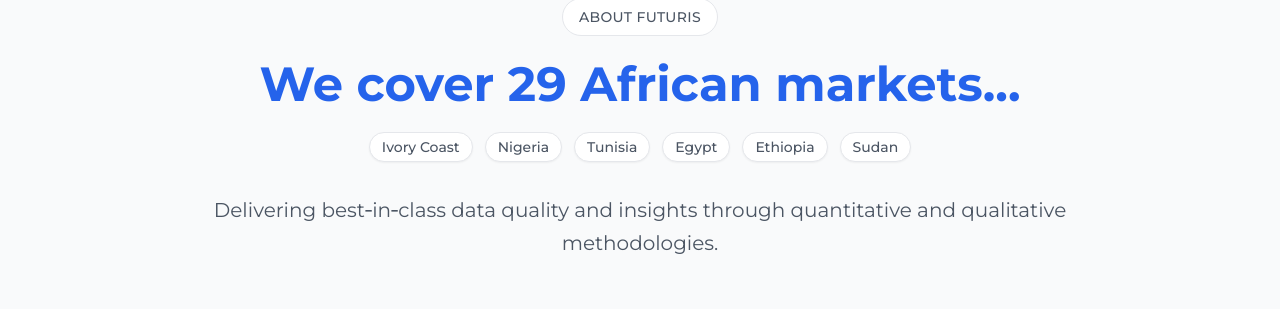
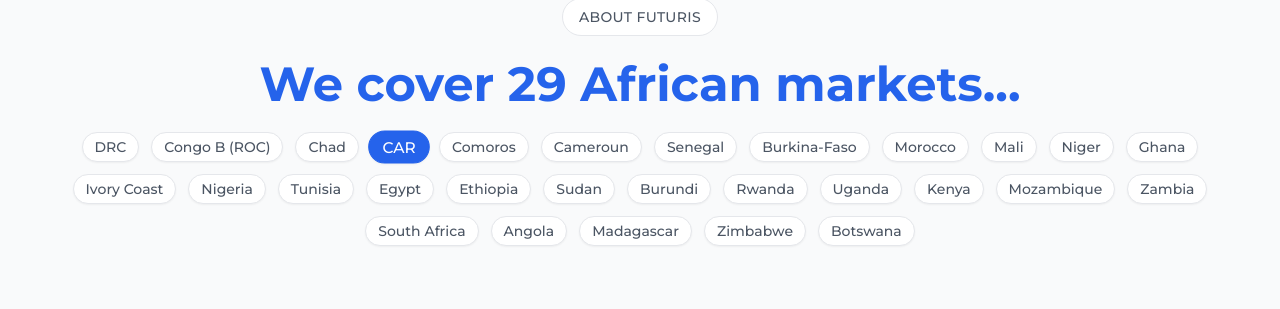
Before and after one commit to Jiwe-Holding/Futuris-Site, a React (Vite) app: page / in a window 1280 px wide. Shown: the part 2533-2842 px from the top of the page. Built offline with nearby package versions, Linux system fonts and the light colour scheme.

Commit message:
Update About.tsx

```diff
--- a/src/components/About.tsx
+++ b/src/components/About.tsx
@@ -82,24 +82,14 @@ const About: React.FC = () => {
     "Botswana"
   ];
 
-  // Animation des pays
+  // Animation des pays - affichage de tous les pays
   useEffect(() => {
     const interval = setInterval(() => {
-      setCurrentCountryIndex(prev => (prev + 6) % africanCountries.length);
-    }, 3000); // Change toutes les 3 secondes
+      setCurrentCountryIndex(prev => (prev + 1) % africanCountries.length);
+    }, 2000); // Change toutes les 2 secondes
 
     return () => clearInterval(interval);
   }, []);
-
-  // Fonction pour obtenir les 6 pays actuels
-  const getCurrentCountries = () => {
-    const countries = [];
-    for (let i = 0; i < 6; i++) {
-      const index = (currentCountryIndex + i) % africanCountries.length;
-      countries.push(africanCountries[index]);
-    }
-    return countries;
-  };
 
   return (
     <section id="about" className="py-20 bg-gray-50">
@@ -122,21 +112,20 @@ const About: React.FC = () => {
           {/* Liste animée des pays africains */}
           <div className="mb-8">
             <div className="flex flex-wrap justify-center items-center gap-3 text-sm font-medium text-gray-600">
-              {getCurrentCountries().map((country, index) => (
+              {africanCountries.map((country, index) => (
                 <span
-                  key={`${country}-${currentCountryIndex}-${index}`}
-                  className="px-3 py-1 bg-white rounded-full border border-gray-200 shadow-sm transition-all duration-500 ease-in-out animate-fade-in"
+                  key={country}
+                  className={`px-3 py-1 rounded-full border shadow-sm transition-all duration-500 ease-in-out ${
+                    index === currentCountryIndex
+                      ? 'bg-blue-600 text-white border-blue-600 scale-110 shadow-lg'
+                      : 'bg-white text-gray-600 border-gray-200 hover:bg-gray-50'
+                  }`}
                 >
                   {country}
                 </span>
               ))}
             </div>
-
           </div>
-
-          <p className="text-xl text-gray-600 max-w-4xl mx-auto leading-relaxed">
-            Delivering best‑in‑class data quality and insights through quantitative and qualitative methodologies.
-          </p>
         </div>
 
         {/* Corporate Mission & History */}
```
